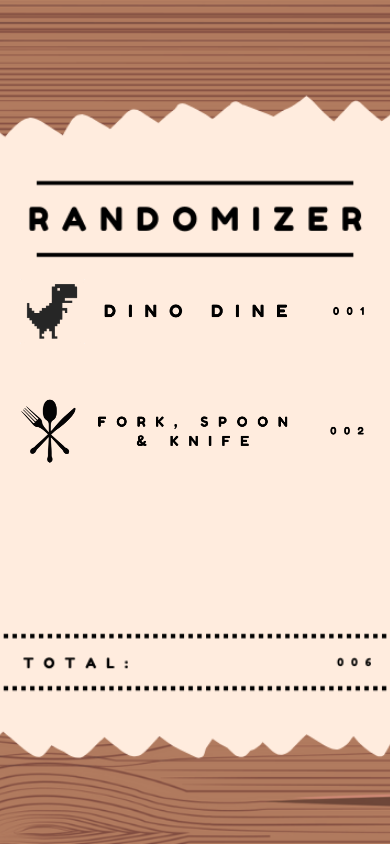
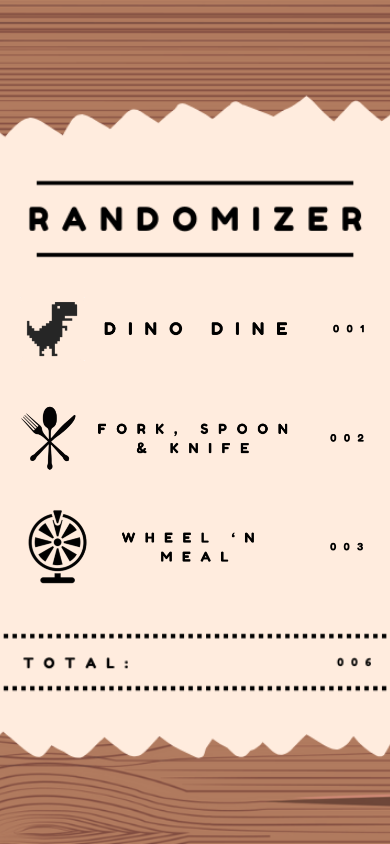
Before and after one commit to Nancie-Blaire/yourDishCovery, a website: page listofgames.html in a window 390 px wide. Drawn offline with Linux system fonts and the light colour scheme.

Commit message:
listofgames-partiallycompleted?

```diff
--- a/listofgames.html
+++ b/listofgames.html
@@ -32,14 +32,15 @@
       object-fit: cover;
       z-index: 0;
     }
-/*LAPTOP/PC SIZING*/
-    .image-button {
+
+    /* LAPTOP/PC SIZING */
+    .image-dinodine-button{
       border: none;
       background: none;
       padding: 0;
       cursor: pointer;
       position: absolute;
-      top: 44vh;
+      top: 35vh;
       left: 49.5vw;
       transform: translate(-50%, -50%);
       z-index: 1;
@@ -47,8 +48,37 @@
       flex-direction: column;
       align-items: center;
     }
-
-    .image-button img {
+    .image-forkspoonknife-button{
+      border: none;
+      background: none;
+      padding: 0;
+      cursor: pointer;
+      position: absolute;
+      top: 51vh;
+      left: 49.5vw;
+      transform: translate(-50%, -50%);
+      z-index: 1;
+      display: flex;
+      flex-direction: column;
+      align-items: center;
+    }
+    .image-wheelnmeal-button{
+      border: none;
+      background: none;
+      padding: 0;
+      cursor: pointer;
+      position: absolute;
+      top: 68vh;
+      left: 49.5vw;
+      transform: translate(-50%, -50%);
+      z-index: 1;
+      display: flex;
+      flex-direction: column;
+      align-items: center;
+    }
+    .image-dinodine-button img,
+    .image-forkspoonknife-button img,
+    .image-wheelnmeal-button img {
       width: 60vw;
       max-width: 300px;
       height: auto;
@@ -58,61 +88,74 @@
       margin: 10px auto;
     }
 
-    .image-button img:hover {
+    /* Hover effect */
+    .image-dinodine-button img:hover,
+    .image-forkspoonknife-button img:hover,
+    .image-wheelnmeal-button img:hover {
       transform: scale(1.05);
     }
 
-    /* Responsive Portrait*/
+/* Responsive Portrait */
 @media (max-width: 1080px) {
-      .image-button img {
+  .image-dinodine-button img,
+  .image-forkspoonknife-button img,
+  .image-wheelnmeal-button img {
     width: 90vw;
     max-width: 900px;
   }
 
-      .image-button {
-        top: 44vh;
+  .image-dinodine-button{
+    top: 39vh;
     left: 50vw;
   }
-
-      #forkspoonknife {
-        margin-top: 25px;
+  .image-forkspoonknife-button{
+    top: 52vh;
+    left: 50vw;
+  }
+  .image-wheelnmeal-button {
+    top: 65vh;
+    left: 50vw;
   }
 }
+
   </style>
 </head>
 <body>
   <div class="background">
     <img src="images/listofgames.png" class="bg-img" alt="Cafe Background" />
+  </div>
 
-    <div class="image-button">
+  <!-- HINIWALAY KO NG DIV KSI SA PHONE NAHAHIGHLIGHT LAHAT NG BUTTONS KPAG HINOLD -->
+  <div class="image-dinodine-button">
     <img id="btn-game-dinodine" src="images/dinodinebutton.png" alt="Dino Dine" />
-      <img id="btn-randomizer" src="images/forkspoonknife.png" alt="Recipe Randomizer" />
+  </div>
 
+  <div class="image-forkspoonknife-button">
+    <img id="btn-forkspoonknife" src="images/forkspoonknife.png" alt="Fork Spoon Knife" />
   </div>
+
+  <div class="image-wheelnmeal-button">
+    <img id="btn-wheelnmeal" src="images/wheelnmeal.png" alt="Wheel N Meal" />
   </div>
 
   <script>
-    // Default fallback function (can be removed if not used elsewhere)
-    function redirectToPage() {
-      window.location.href = "/Game_DinoDine/game_DinoDine.html";
-    }
-
-    // Recipe Randomizer Button
-    document
-      .getElementById("btn-randomizer")
-      .addEventListener("click", function () {
-        console.log("Recipe Randomizer Button clicked!");
-        window.location.href = "/Recipe_Randomizer/recipeRandomizer.html";
-      });
-
     // Dino Dine Button
-    document
-      .getElementById("btn-game-dinodine")
-      .addEventListener("click", function () {
+    document.getElementById("btn-game-dinodine").addEventListener("click", function () {
       console.log("Dino Dine Button clicked!");
       window.location.href = "/Game_DinoDine/game_DinoDine.html";
     });
+
+    // Fork Spoon Knife Button
+    document.getElementById("btn-forkspoonknife").addEventListener("click", function () {
+      console.log("Fork Spoon Knife Button clicked!");
+      window.location.href = "/Game_ForkSpoonKnife/game_ForkSpoonKnife.html"; // Update to your actual page
+    });
+
+    // Wheel N Meal Button
+    document.getElementById("btn-wheelnmeal").addEventListener("click", function () {
+      console.log("Wheel N Meal Button clicked!");
+      window.location.href = "/Game_SpinTheWheel/wheel.html"; // Update to your actual page
+    });
   </script>
-
 </body>
 </html>
```
Also changed, not shown: images/wheelnmeal.png (added). Lines whose indentation alone changed are shown as unchanged.
